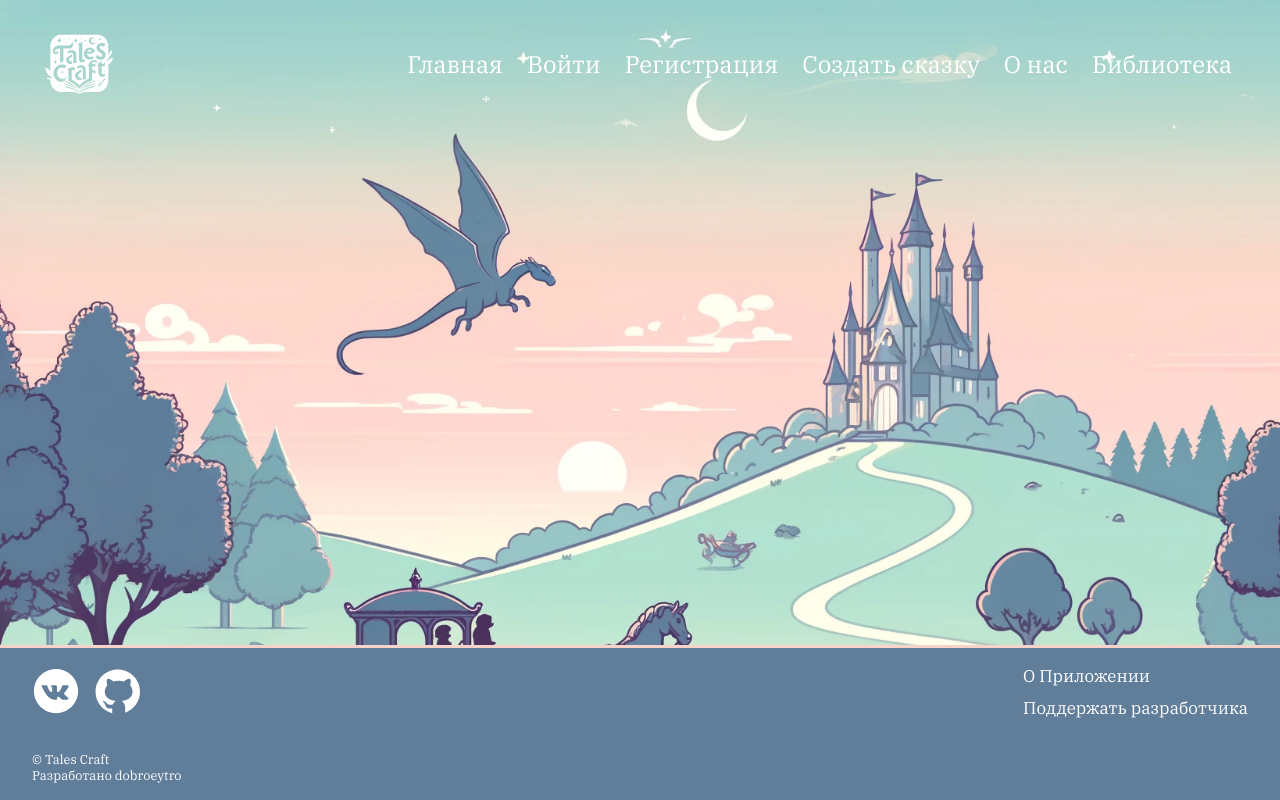
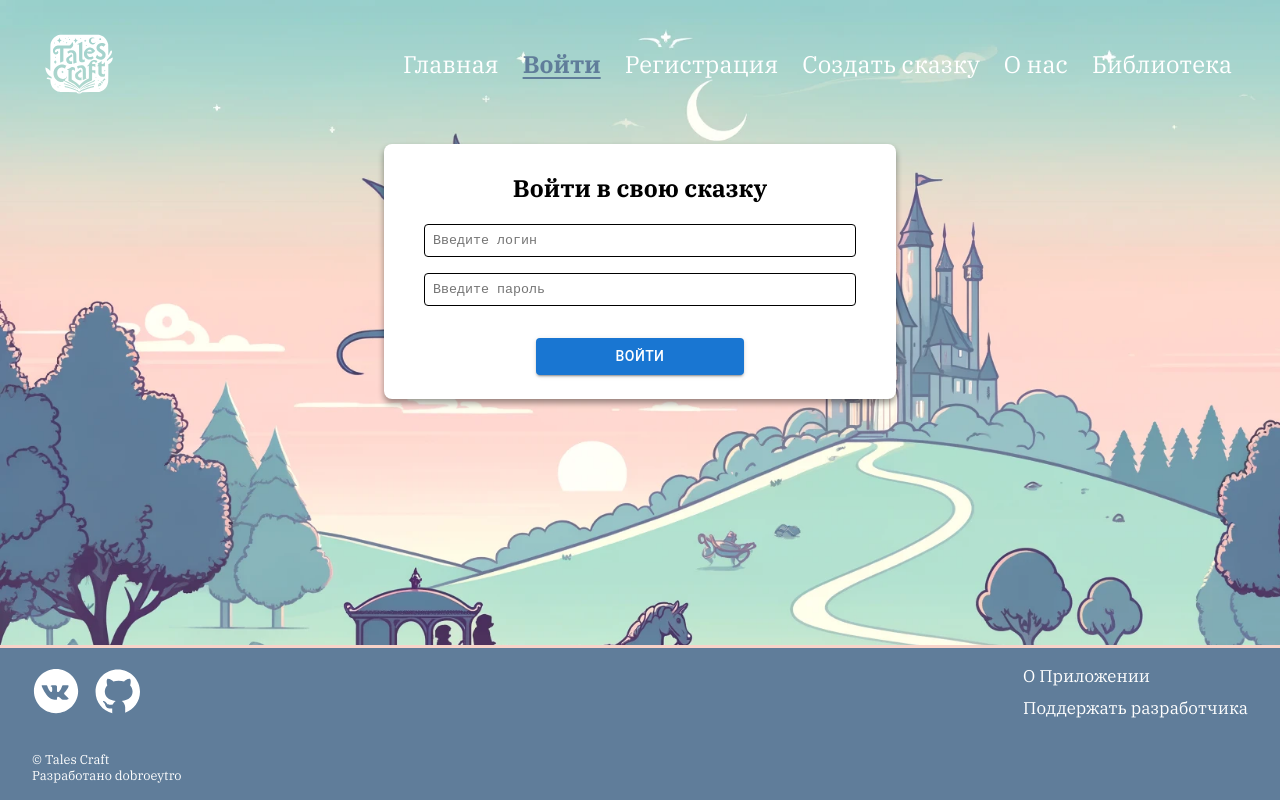
Before and after one commit to do6roetyro/Tales_Craft, a React (Create React App) app: page /login in a window 1280 px wide. Built offline with nearby package versions, Linux system fonts and the light colour scheme.

Commit message:
переделал модалку в navlink c route

```diff
--- a/src/App.tsx
+++ b/src/App.tsx
@@ -9,6 +9,7 @@ import TaleDisplayPage from "./pages/TaleDisplayPage";
 import LibraryPage from "./pages/LibraryPage";
 import Footer from "./components/Footer/Footer";
 import "./assets/styles/index.scss";
+import LoginPage from "./pages/LoginPage";
 
 // import { NavLink } from "react-router-dom";
 
@@ -31,6 +32,7 @@ function App() {
           <Route path="/create" element={<CreateTaleFormPage />} />
           <Route path="/tale" element={<TaleDisplayPage />} />
           <Route path="/lib" element={<LibraryPage />} />
+          <Route path="/login" element={<LoginPage />} />
         </Routes>
         {/* <NavLink to="/tale" className='test'></NavLink> */}
       </main>
--- a/src/assets/styles/blocks/about.scss
+++ b/src/assets/styles/blocks/about.scss
@@ -13,7 +13,10 @@
 .about__wrapper {
     border-radius: 0.5rem;
     box-shadow: 0 0.25rem 0.4rem rgba(0, 0, 0, 0.4);
-    padding: 1rem;
+    padding: 1.5rem;
+    padding-top: 2rem;
+    padding-left: clamp(1.5rem, 5vw, 2.5rem);
+    padding-right: clamp(1.5rem, 5vw, 2.5rem);
     background-color: #ffffff;
 }
 
--- a/src/assets/styles/blocks/create-tale.scss
+++ b/src/assets/styles/blocks/create-tale.scss
@@ -12,12 +12,17 @@
 .create-tale__wrapper {
     border-radius: 0.5rem;
     box-shadow: 0 0.25rem 0.4rem rgba(0, 0, 0, 0.4);
-    // backdrop-filter: blur(10px);
     background-color: #ffffff;
+    padding: 1rem;
+    padding-top: 2rem;
+    padding-left: clamp(1.5rem, 5vw, 2.5rem);
+    padding-right: clamp(1.5rem, 5vw, 2.5rem);
+    width: clamp(288px, 71.6vw, 1024px);
 }
 
 .create-tale__title {
-    padding: 1rem;
+    padding-bottom: 1.5rem;
+    padding-top: 0;
     text-align: center;
     font-size: clamp(1.8rem, 4vw, 3rem);
     line-height: clamp(2rem, 5vw, 4rem);
@@ -27,7 +32,7 @@
     display: flex;
     flex-direction: column;
     row-gap: 1rem;
-    padding: 1rem;
+
     align-items: center;
 }
 
--- a/src/assets/styles/blocks/login.scss
+++ b/src/assets/styles/blocks/login.scss
@@ -1,28 +1,53 @@
+@use "../global/variables.scss";
+
+.login {
+    padding: 1rem;
+
+    @media (min-width: variables.$screen-tablet) {
+        padding-left: 2rem;
+        padding-right: 2rem;
+    }
+}
+
+.login__wrapper {
+    border-radius: 0.5rem;
+    box-shadow: 0 0.25rem 0.4rem rgba(0, 0, 0, 0.4);
+    background-color: #ffffff;
+    padding: 1.5rem;
+    padding-top: 2rem;
+    padding-left: clamp(1.5rem, 5vw, 2.5rem);
+    padding-right: clamp(1.5rem, 5vw, 2.5rem);
+    width: clamp(288px, 71.6vw, 512px);
+}
+
+
 .login__title {
-    color: #000000;
-    padding-bottom: 0.5rem;
-    position: relative;
-    margin-bottom: 1.5rem;
+    padding-bottom: 1.5rem;
+    padding-top: 0;
+    text-align: center;
 }
 
 .login__form {
     display: flex;
     flex-direction: column;
+    row-gap: 1rem;
+
     align-items: center;
-    row-gap: 1rem;
 }
 
 .login__input {
+    font-family: monospace;
     width: 100%;
     padding: 0.5rem;
     border: 1px solid;
     border-radius: 0.25rem;
-    color: black;
+    color: #000000;
 }
 
-.login__button {
+.login button {
     width: 100%;
     max-width: 13rem;
-    display: flex;
+    margin-left: auto;
+    margin-right: auto;
     margin-top: 1rem;
 }
--- a/src/assets/styles/blocks/main-footer.scss
+++ b/src/assets/styles/blocks/main-footer.scss
@@ -15,7 +15,7 @@
 .main-footer__container {
     display: flex;
     justify-content: space-between;
-    gap: 60px;
+    gap: 52px;
     padding-bottom: 2rem;
 }
 
--- a/src/assets/styles/blocks/registration.scss
+++ b/src/assets/styles/blocks/registration.scss
@@ -10,14 +10,19 @@
 }
 
 .registration__wrapper {
+    border-radius: 0.5rem;
     box-shadow: 0 0.25rem 0.4rem rgba(0, 0, 0, 0.4);
-    // backdrop-filter: blur(10px);
     background-color: #ffffff;
-    border-radius: 0.5rem;
+    padding: 1.5rem;
+    padding-top: 2rem;
+    padding-left: clamp(1.5rem, 5vw, 2.5rem);
+    padding-right: clamp(1.5rem, 5vw, 2.5rem);
+    width: clamp(288px, 71.6vw, 512px);
 }
 
 .registration__title {
-    padding: 1rem;
+    padding-bottom: 1.5rem;
+    padding-top: 0;
     text-align: center;
 }
 
@@ -25,7 +30,6 @@
     display: flex;
     flex-direction: column;
     row-gap: 1rem;
-    padding: 1rem;
     align-items: center;
 }
 
@@ -55,10 +59,6 @@
     font-size: 0.875rem;
 }
 
-.registration__button {
-    width: 100%;
-    max-width: 13rem;
-    margin-left: auto;
-    margin-right: auto;
+.registration button {
     margin-top: 1rem;
 }
--- a/src/components/Forms/LoginForm/LoginForm.tsx
+++ b/src/components/Forms/LoginForm/LoginForm.tsx
@@ -4,8 +4,6 @@ import Button from "@mui/material/Button";
 
 const LoginForm: React.FC = () => {
   return (
-    <div className="modal__login login">
-    <h2 className="login__title title">Введите данные пользователя:</h2>
     <form className="login__form">
       <input
         type="text"
@@ -32,7 +30,6 @@ const LoginForm: React.FC = () => {
            Войти
         </Button>
     </form>
-    </div>
   );
 };
 
--- a/src/components/Header/Navigation.tsx
+++ b/src/components/Header/Navigation.tsx
@@ -36,12 +36,18 @@ const Navigation: React.FC<NavigationProps> = ({
       <NavLink to="/" className={({ isActive }) => getNavLinkClass(isActive)}>
         {homeLinkText}
       </NavLink>
-      <button
+      {/* <button
         onClick={onLoginClick}
         className="main-nav__link main-nav__link--button button"
       >
         {loginLinkText}
-      </button>
+      </button> */}
+      <NavLink
+        to="/login"
+        className={({ isActive }) => getNavLinkClass(isActive)}
+      >
+        {loginLinkText}
+      </NavLink>
       <NavLink
         to="/registration"
         className={({ isActive }) => getNavLinkClass(isActive)}
--- /dev/null
+++ b/src/pages/LoginPage.tsx
@@ -0,0 +1,17 @@
+import React from "react";
+// import { Link } from "react-router-dom";
+import LoginForm from "../components/Forms/LoginForm/LoginForm";
+
+const LoginPage: React.FC = () => {
+  return (
+    <section className="login">
+      <div className="login__wrapper wrapper">
+        <h2 className="login__title title">Войти в свою сказку</h2>
+
+        <LoginForm />
+      </div>
+    </section>
+  );
+};
+
+export default LoginPage;
```
